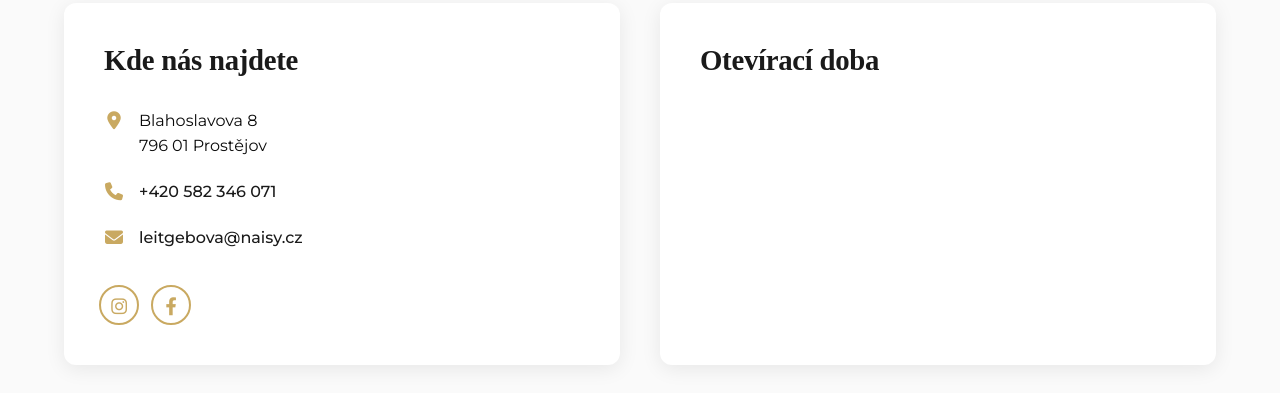
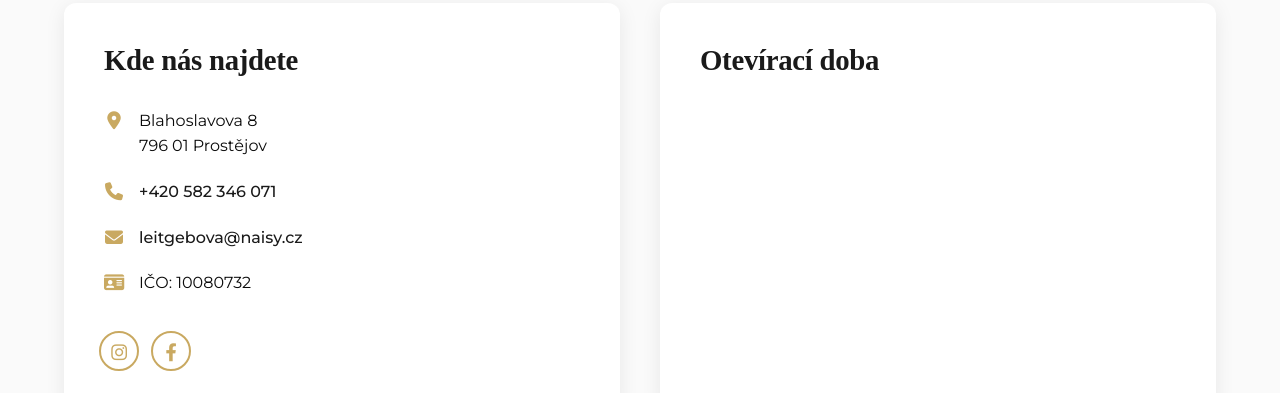
Before and after one commit to st3pan007/naisy, a plain HTML site: page kadernictvi-kosmetika.html in a window 1280 px wide. Shown: the part 3835-4228 px from the top of the page. Drawn offline with nearby package versions, Linux system fonts and the light colour scheme; no server answers.

Commit message:
Update kadernictvi-kosmetika.html

```diff
--- a/kadernictvi-kosmetika.html
+++ b/kadernictvi-kosmetika.html
@@ -294,6 +294,12 @@
                             <a href="mailto:leitgebova@naisy.cz" data-editable="text" data-field="company.beautyEmail">leitgebova@naisy.cz</a>
                         </div>
                     </div>
+                    <div class="contact-item">
+                        <i class="fas fa-id-card"></i>
+                        <div>
+                            <span>IČO: 10080732</span>
+                        </div>
+                    </div>
                     <div class="contact-item social-links">
                         <a href="https://www.instagram.com/naisy_prostejov/" target="_blank" class="social-link" title="Instagram">
                             <i class="fab fa-instagram"></i>
```
